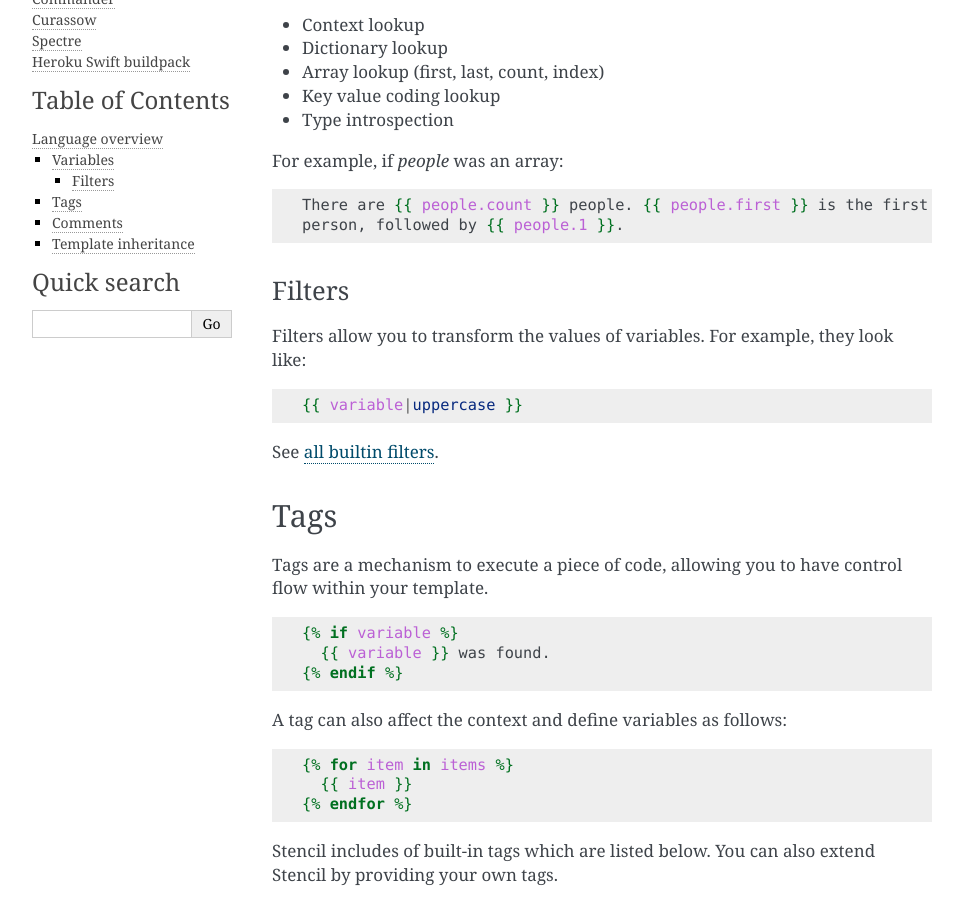
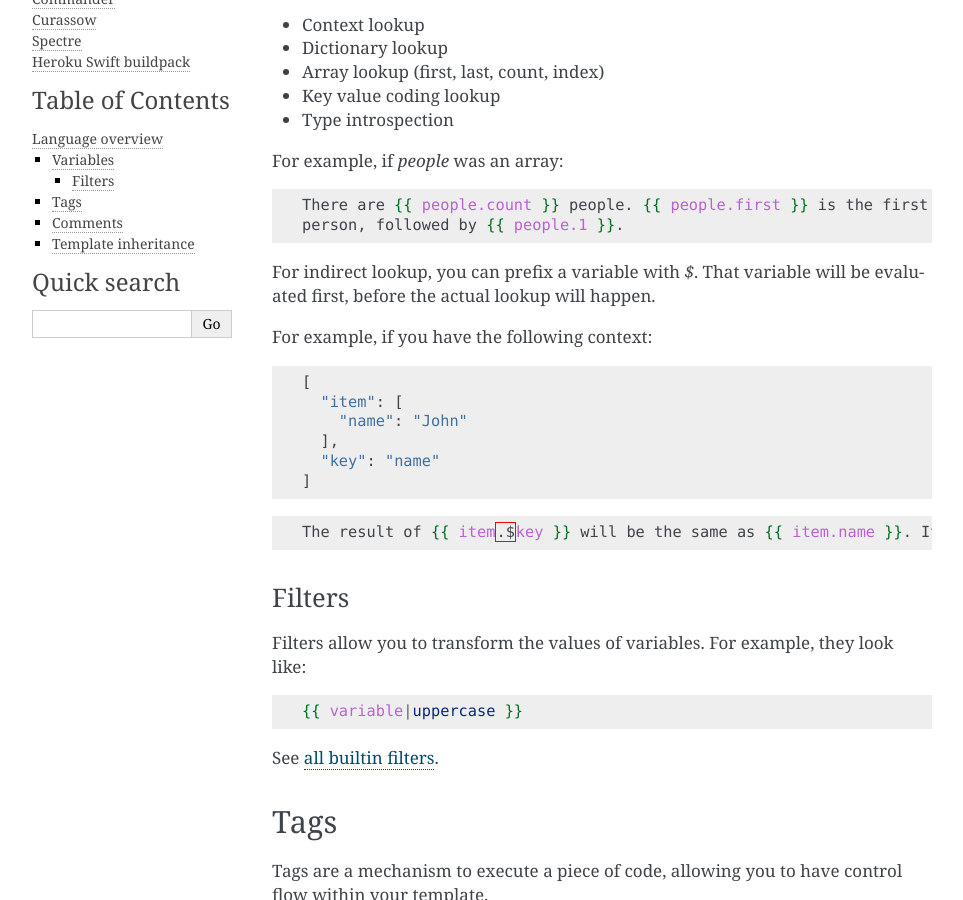
Before and after one commit to stencilproject/Stencil, a Sphinx documentation site: the page built from docs/templates.rst, in a window 1280 px wide and 900 px high, scrolled down 406 px. Shown: the whole window, without its empty margins (148-1111 px from the left). Built offline with Sphinx 7.4.7, drawn with Linux system fonts in a browser that asks for light colours; comment, search, counter and statistics services are not loaded.

Commit message:
Update documentation

```diff
--- a/docs/templates.rst
+++ b/docs/templates.rst
@@ -30,6 +30,23 @@ For example, if `people` was an array:
 
     There are {{ people.count }} people. {{ people.first }} is the first
     person, followed by {{ people.1 }}.
+
+For indirect lookup, you can prefix a variable with `$`. That variable will be evaluated first, before the actual lookup will happen.
+
+For example, if you have the following context:
+
+.. code-block:: swift
+
+    [
+      "item": [
+        "name": "John"
+      ],
+      "key": "name"
+    ]
+
+.. code-block:: html+django
+
+    The result of {{ item.$key }} will be the same as {{ item.name }}. It will first evaluate the result of {{ key }}, and only then evaluate the lookup expression.
 
 Filters
 ~~~~~~~
```
